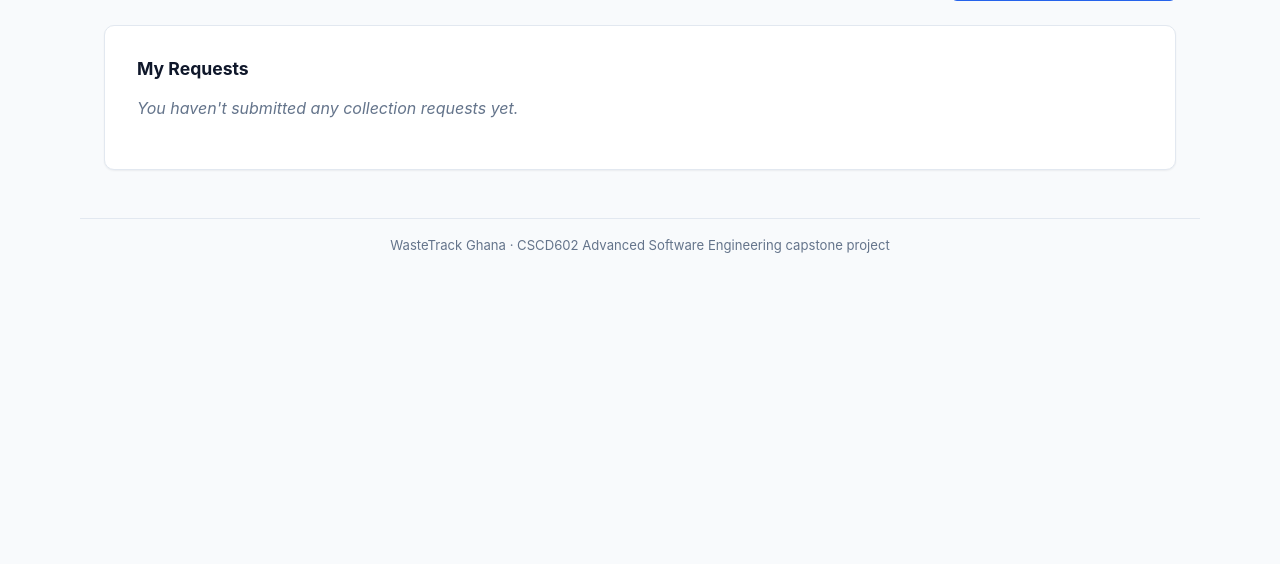
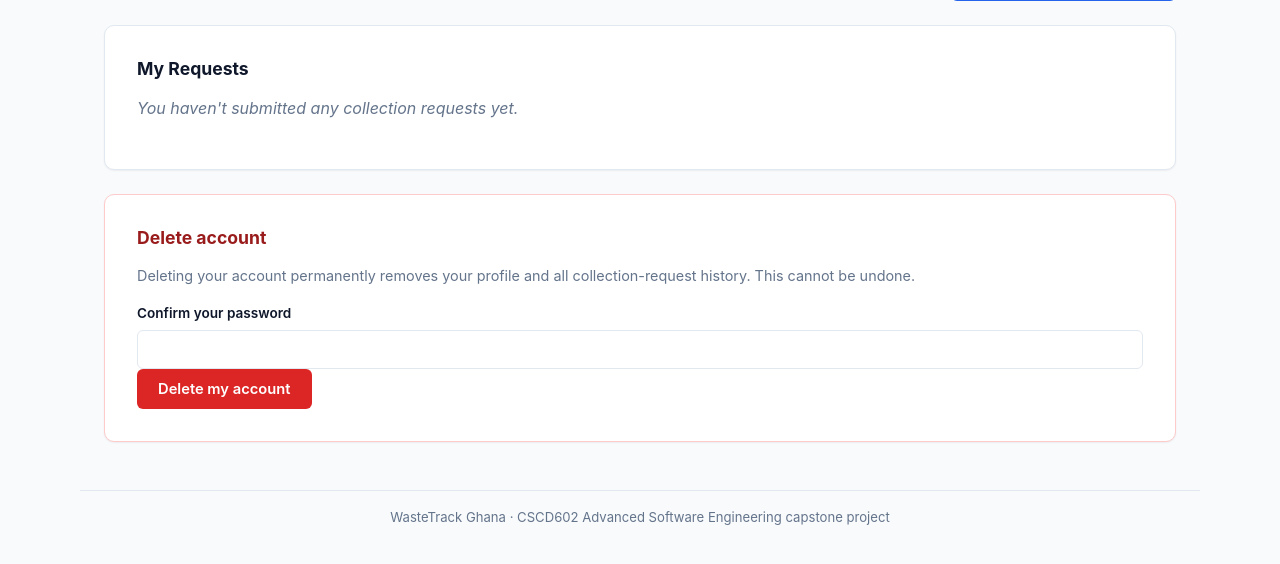
Before and after one commit to AttorJohn/CSCD602PROJECT, a Flask app: page /dashboard/ in a window 1280 px wide. Shown: the part 167-731 px from the top of the page. Run offline with Flask 3, Linux system fonts and the light colour scheme; the visitor is signed in with stand-in values (Sample User, id 1); data that the repository does not hold is empty.

Commit message:
Added account deletion

```diff
--- a/routes/resident.py
+++ b/routes/resident.py
@@ -5,7 +5,8 @@ FR-06 (view own requests) and FR-10 (resident dashboard).
 """
 from datetime import date, datetime
 from flask import Blueprint, render_template, request, redirect, url_for, flash
-from flask_login import current_user
+from flask_login import current_user, logout_user
+from werkzeug.security import check_password_hash
 from routes.decorators import resident_required
 from models import db
 from models.request import CollectionRequest, VALID_WASTE_TYPES
@@ -86,3 +87,24 @@ def new_request():
         preferred_date="",
         description="",
     )
+
+
+@resident_bp.route("/account/delete", methods=["POST"])
+@resident_required
+def delete_account():
+    """Permanently remove a resident and their request history."""
+    password = request.form.get("password", "")
+    if not check_password_hash(current_user.password_hash, password):
+        flash("Your password was incorrect. Your account was not deleted.", "error")
+        return redirect(url_for("resident.dashboard"))
+
+    # Requests belong to the resident, so remove them before the account to
+    # preserve foreign-key integrity and honour the permanent-delete warning.
+    user = current_user._get_current_object()
+    for collection_request in user.requests.all():
+        db.session.delete(collection_request)
+    db.session.delete(user)
+    db.session.commit()
+    logout_user()
+    flash("Your account and collection-request history have been deleted.", "success")
+    return redirect(url_for("home"))
--- a/static/css/style.css
+++ b/static/css/style.css
@@ -340,6 +340,12 @@ form textarea { resize: vertical; }
   padding: 5px 7px;
   font-size: 0.8rem;
 }
+.action-description { margin: 4px 0; color: var(--color-text-muted); font-size: 0.78rem; }
+.back-link { display: inline-block; margin-top: var(--space-3); font-size: 0.88rem; }
+.danger-zone { border-color: #fecaca; }
+.danger-zone h2 { color: #991b1b; }
+.danger-zone p { color: var(--color-text-muted); font-size: 0.9rem; }
+.btn:disabled { cursor: not-allowed; opacity: 0.6; }
 
 /* ---------- Error pages ---------- */
 .error-card { text-align: center; }
--- a/static/js/app.js
+++ b/static/js/app.js
@@ -0,0 +1,16 @@
+document.addEventListener("DOMContentLoaded", () => {
+  document.querySelectorAll("form").forEach((form) => {
+    form.addEventListener("submit", (event) => {
+      if (form.dataset.confirm && !window.confirm(form.dataset.confirm)) {
+        event.preventDefault();
+        return;
+      }
+
+      const submitButton = form.querySelector("button[type='submit']");
+      if (submitButton && submitButton.dataset.submitLabel) {
+        submitButton.disabled = true;
+        submitButton.textContent = submitButton.dataset.submitLabel || "Working…";
+      }
+    });
+  });
+});
--- a/templates/base.html
+++ b/templates/base.html
@@ -5,6 +5,7 @@
   <meta name="viewport" content="width=device-width, initial-scale=1">
   <title>{% block title %}WasteTrack Ghana{% endblock %}</title>
   <link rel="stylesheet" href="{{ url_for('static', filename='css/style.css') }}">
+  <script src="{{ url_for('static', filename='js/app.js') }}" defer></script>
 </head>
 <body>
   <header class="site-header">
--- a/templates/dashboard.html
+++ b/templates/dashboard.html
@@ -21,6 +21,7 @@
               <th>ID</th>
               <th>Preferred Date</th>
               <th>Waste Type</th>
+              <th>Description</th>
               <th>Status</th>
             </tr>
           </thead>
@@ -30,6 +31,7 @@
                 <td>#{{ "%04d"|format(r.id) }}</td>
                 <td>{{ r.preferred_date.strftime("%d %b %Y") }}</td>
                 <td>{{ r.waste_type|capitalize }}</td>
+                <td>{{ r.description or "—" }}</td>
                 <td><span class="status status-{{ r.status }}">{{ r.status|replace("_", " ")|title }}</span></td>
               </tr>
             {% endfor %}
@@ -40,5 +42,16 @@
       <p class="empty-state">You haven't submitted any collection requests yet.</p>
     {% endif %}
   </div>
+
+  <div class="card danger-zone">
+    <h2>Delete account</h2>
+    <p>Deleting your account permanently removes your profile and all collection-request history. This cannot be undone.</p>
+    <form method="post" action="{{ url_for('resident.delete_account') }}" data-confirm="Delete your account and all request history permanently?">
+      <input type="hidden" name="csrf_token" value="{{ csrf_token() }}">
+      <label for="delete-password">Confirm your password</label>
+      <input type="password" id="delete-password" name="password" autocomplete="current-password" required>
+      <button type="submit" class="btn btn-danger" data-submit-label="Deleting account…">Delete my account</button>
+    </form>
+  </div>
 </div>
 {% endblock %}
--- a/templates/login.html
+++ b/templates/login.html
@@ -17,6 +17,7 @@
     </form>
 
     <p class="form-footnote">Don't have an account? <a href="{{ url_for('auth.register') }}">Register</a></p>
+    <a class="back-link" href="{{ url_for('home') }}">&larr; Back to home</a>
   </div>
 </div>
 {% endblock %}
--- a/templates/register.html
+++ b/templates/register.html
@@ -20,6 +20,7 @@
     </form>
 
     <p class="form-footnote">Already have an account? <a href="{{ url_for('auth.login') }}">Log in</a></p>
+    <a class="back-link" href="{{ url_for('home') }}">&larr; Back to home</a>
   </div>
 </div>
 {% endblock %}
```
Also changed, not shown: routes/admin.py (+7 -1 lines), templates/admin_dashboard.html (+15 -10 lines), tests/test_requests.py (+36 -0 lines).
